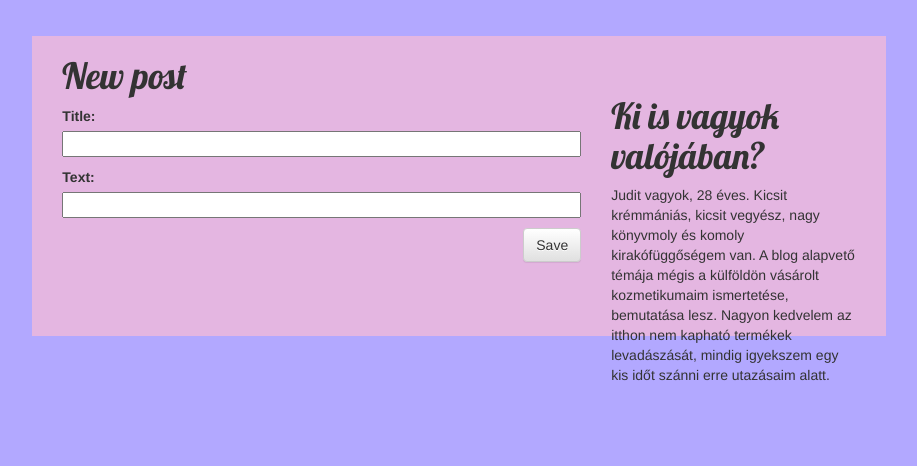
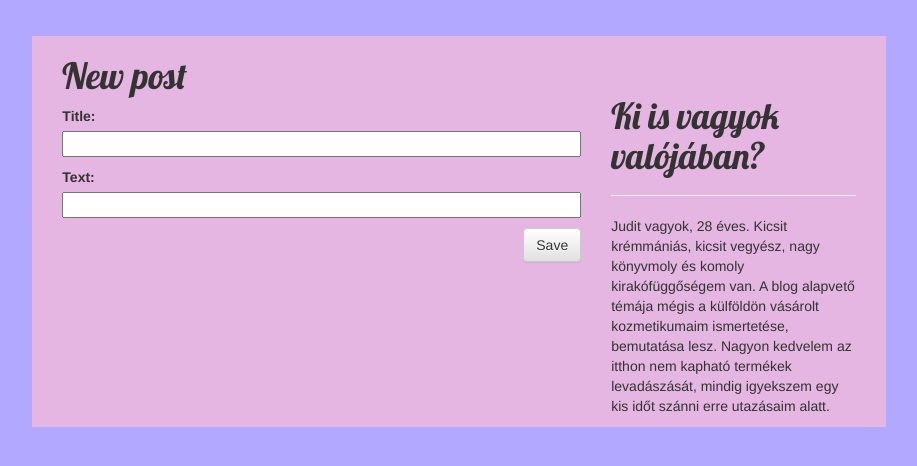
Before and after one commit to nagada88/my-first-blog, a Django app: page /post/new/ in a window 1280 px wide. Shown: the part 304-770 px from the top of the page, without its empty margins (181-1098 px from the left). Run offline with Django 3.2, Linux system fonts and the light colour scheme; some libraries are stand-ins or nearby versions.

Commit message:
Minor graphic bugfixes

```diff
--- a/mysite1/blog/templates/blog/base.html
+++ b/mysite1/blog/templates/blog/base.html
@@ -37,12 +37,15 @@
                         {% block content %}
                         {% endblock %}
                     </div>
-                    <div class="col-lg-4 hidden-xs hidden-sm hidden-md" style="height: 300">
+                    <div class="col-lg-4 hidden-xs hidden-sm hidden-md">
                         <br><br>
+                        <div class="introduction">
                         <h1>Ki is vagyok valójában?</h1>
+                        <hr>
                         <p>Judit vagyok, 28 éves. Kicsit krémmániás, kicsit vegyész, nagy könyvmoly és komoly kirakófüggőségem van.
                         A blog alapvető témája mégis a külföldön vásárolt kozmetikumaim ismertetése, bemutatása lesz. Nagyon kedvelem az itthon nem kapható
                         termékek levadászását, mindig igyekszem egy kis időt szánni erre utazásaim alatt.</p>
+                        <!-- </div> -->
                     </div>
             </div>
         <div class="col-lg-2"></div>
--- a/mysite1/blog/templates/blog/post_list.html
+++ b/mysite1/blog/templates/blog/post_list.html
@@ -4,7 +4,7 @@
     {% for post in posts %}
     <div class="row">
         <div class="col-lg-12">
-                <div class="post" style="background-color:#B578CF; padding: 20px; border: 1px solid black">
+                <div class="post">
                     <div class="date">
                         {{ post.published_date }}
                     </div>
```
Also changed, not shown: mysite1/blog/static/css/blog.css (+13 -5 lines).
